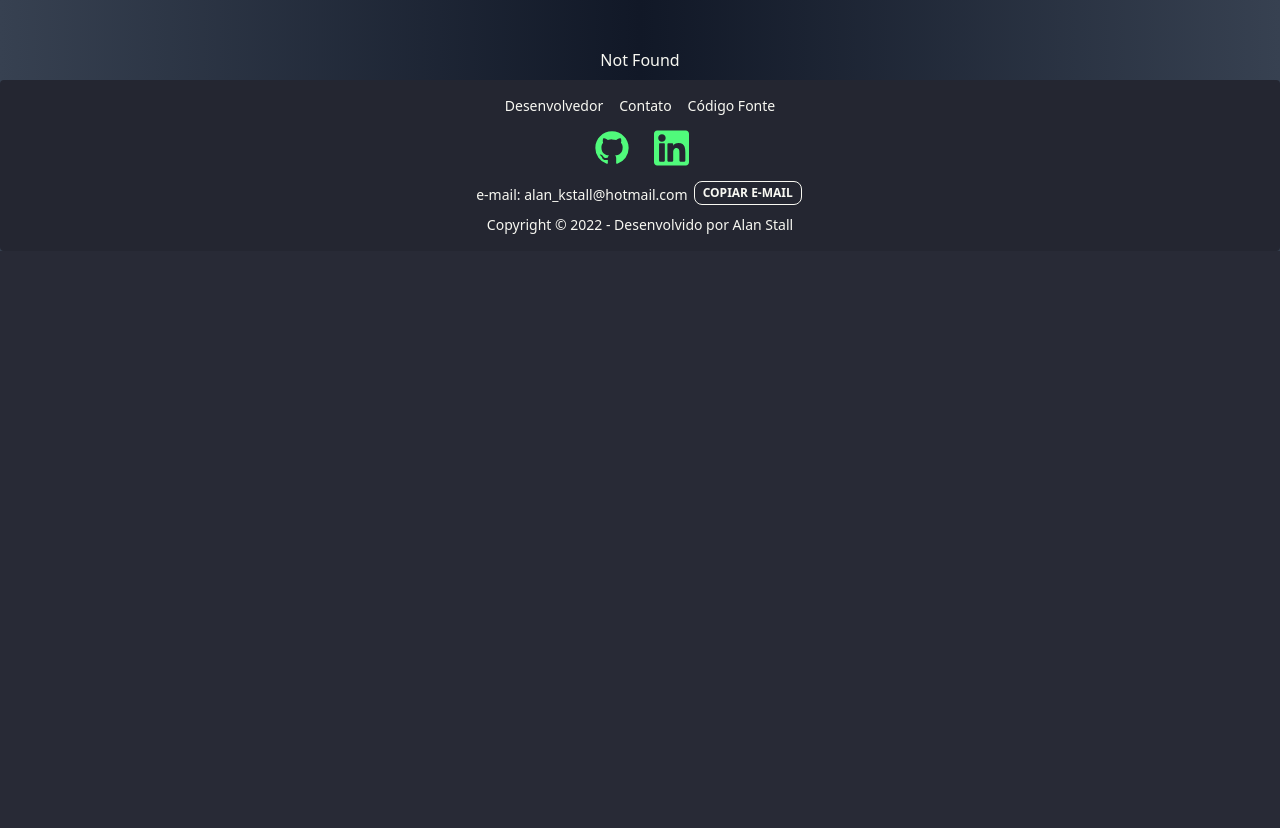
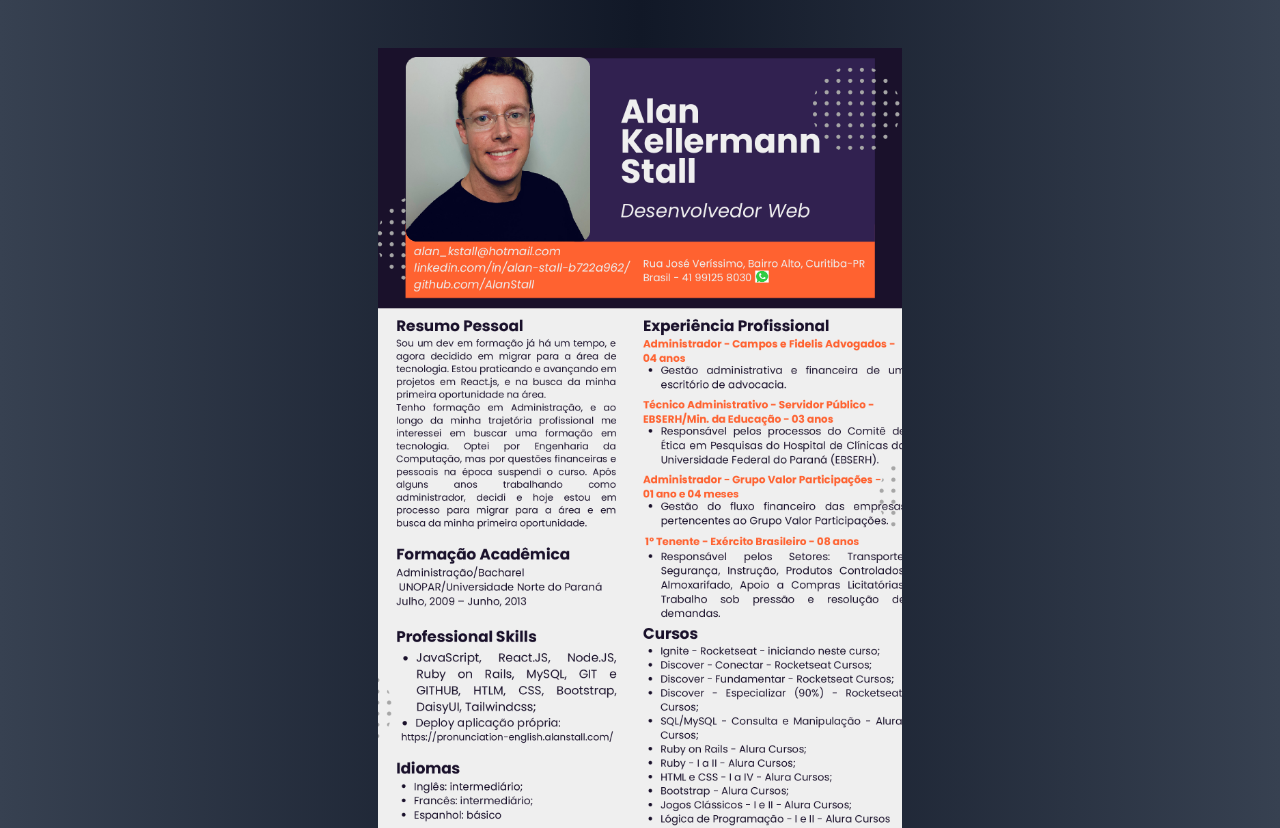
Before and after one commit to AlanStall/practice-english, a React (Vite) app: page /Curriculo in a window 1280 px wide. Before the commit this address had no page. Shown: the top 828 px of the page. Before the commit the page ends 800 px from the top, so only its background shows below. Built offline with nearby package versions, Linux system fonts and the light colour scheme.

Commit message:
add page resume

```diff
--- a/package.json
+++ b/package.json
@@ -15,6 +15,7 @@
     "react": "^18.2.0",
     "react-copy-to-clipboard": "^5.1.0",
     "react-dom": "^18.2.0",
+    "react-pdf": "^5.7.2",
     "react-router-dom": "^6.4.0-pre.15",
     "react-to-print": "^2.14.7"
   },
--- a/src/Components/Footer.jsx
+++ b/src/Components/Footer.jsx
@@ -1,5 +1,6 @@
 import React from 'react';
 import {CopyToClipboard} from 'react-copy-to-clipboard';
+import { Link } from 'react-router-dom';
 
 export function Footer() {
   return (
@@ -8,8 +9,8 @@ export function Footer() {
         className="footer footer-center gap-2 py-4 xs2:p-4 bg-base-200 text-base-content rounded"
         >
         <div className="grid grid-flow-col gap-2 xs:gap-4">
-            <a className="link link-hover hover:text-[#00ff88]" target="_blank" href="https://github.com/AlanStall">
-            Desenvolvedor
+            <a className="link link-hover hover:text-[#00ff88]">
+                <Link to="/Curriculo" target="_blank">Currículo</Link>
             </a>
             <a
             className="link link-hover hover:text-[#00ff88]" target="_blank"
--- /dev/null
+++ b/src/Pages/Curriculo.jsx
@@ -0,0 +1,14 @@
+import React from 'react';
+import curriculo from '../../src/Alan_Stall_Curriculo-092022.webp';
+
+export function Curriculo() {
+
+  return (
+    <>
+        <div
+            className="hero min-h-screen m-auto"
+            style={{ backgroundImage: `url(${curriculo})`, width: '41.5%' }}>
+        </div>
+    </>
+  );
+}
--- a/src/Routes.jsx
+++ b/src/Routes.jsx
@@ -2,6 +2,7 @@ import React from 'react';
 import { Routes, Route } from 'react-router-dom';
 import { App } from './App';
 import { Add } from './Pages/Add';
+import { Curriculo } from './Pages/Curriculo';
 import { Pronunciation } from './Pages/Pronunciation';
 import './styles.css';
 
@@ -11,6 +12,7 @@ function AllRoutes() {
       <Route path="/" element={< App />}>
         <Route path="/" element={< Pronunciation />} />
         <Route path="/Add" element={< Add />} />
+        <Route path="/Curriculo" element={< Curriculo />} />
         <Route path="*" element={<h3 className='grid place-items-center text-2xl'>Not Found</h3>} />
       </Route>
     </Routes>
```
Also changed, not shown: src/Alan_Stall_Curriculo-092022.webp (added), src/App.jsx (line endings or trailing spaces), src/Pages/Add.jsx (line endings or trailing spaces), 1 other file (tests, documents, lock files or other folders).
